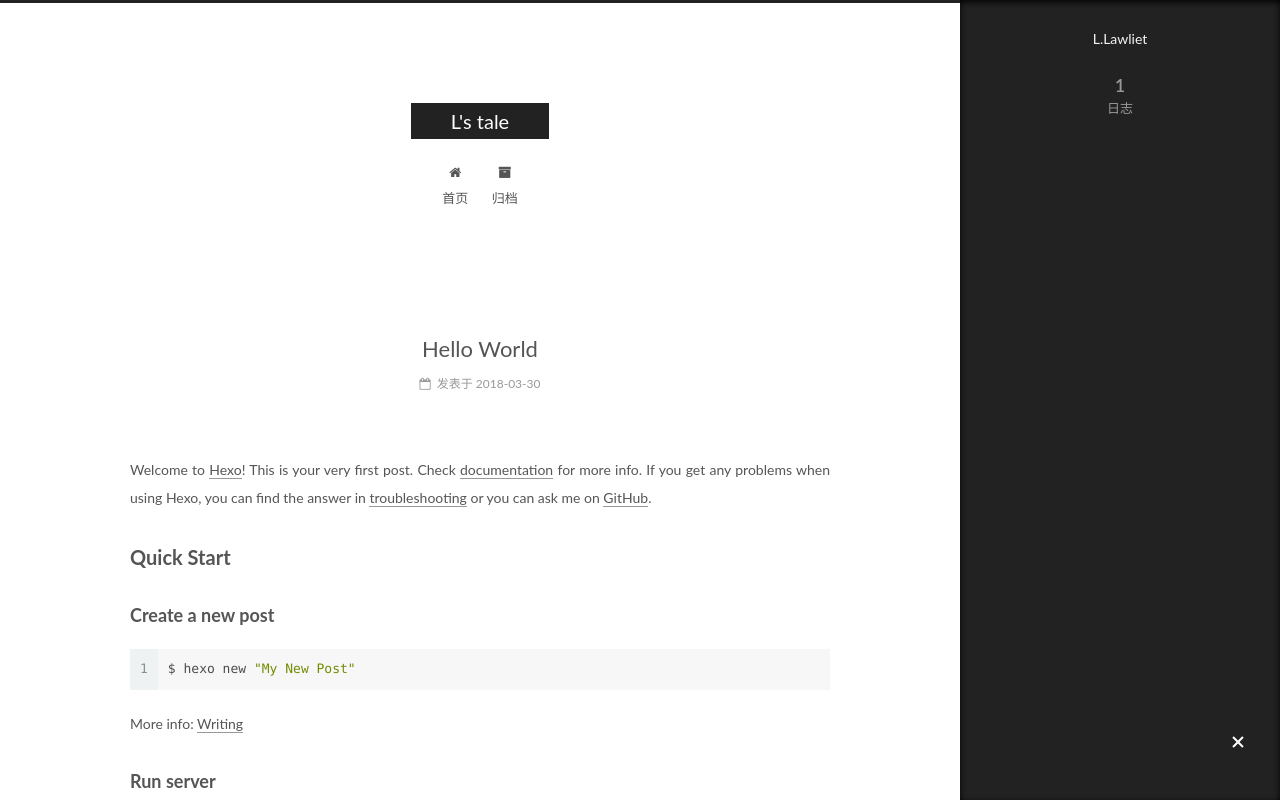
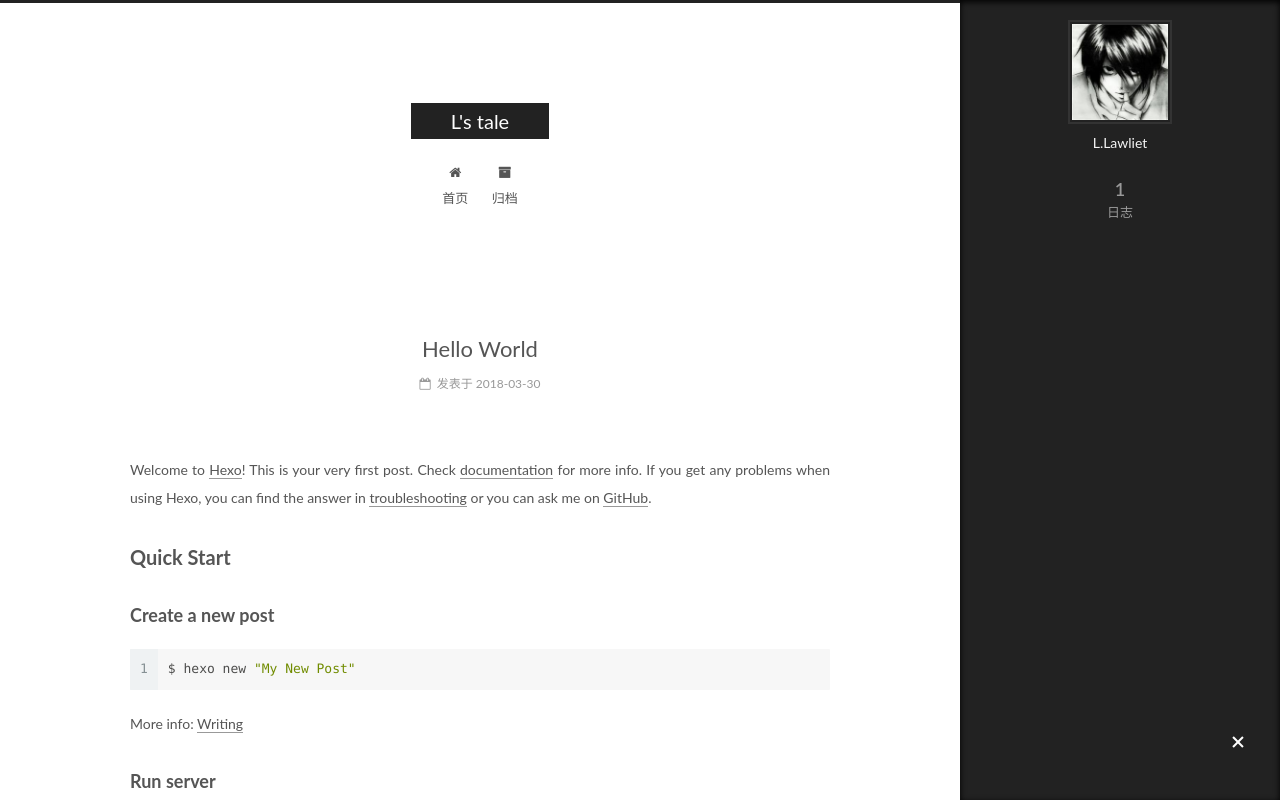
Before and after one commit to rosetscmite/rosetscmite.github.io, a plain HTML site: page index.html in a window 1280 px wide. Both pictures are taken after a click on the element 1238 px from the left and 743 px from the top of the page. Shown: the top 800 px of the page. Drawn offline with Linux system fonts and the light colour scheme.

Commit message:
Site updated: 2018-03-30 12:46:15

```diff
--- a/index.html
+++ b/index.html
@@ -234,7 +234,7 @@
     <span hidden itemprop="author" itemscope itemtype="http://schema.org/Person">
       <meta itemprop="name" content="L.Lawliet">
       <meta itemprop="description" content="">
-      <meta itemprop="image" content="/images/avatar.gif">
+      <meta itemprop="image" content="/images/L.jpg">
     </span>
 
     <span hidden itemprop="publisher" itemscope itemtype="http://schema.org/Organization">
@@ -378,6 +378,10 @@
       <section class="site-overview-wrap sidebar-panel sidebar-panel-active">
         <div class="site-overview">
           <div class="site-author motion-element" itemprop="author" itemscope itemtype="http://schema.org/Person">
+
+              <img class="site-author-image" itemprop="image"
+                src="/images/L.jpg"
+                alt="L.Lawliet" />
 
               <p class="site-author-name" itemprop="name">L.Lawliet</p>
               <p class="site-description motion-element" itemprop="description"></p>
```
Also changed, not shown: 2018/03/30/hello-world/index.html (+5 -1 lines), archives/2018/03/index.html (+4 -0 lines), archives/2018/index.html (+4 -0 lines), archives/index.html (+4 -0 lines), images/L.ico (added), images/L.jpg (added).
